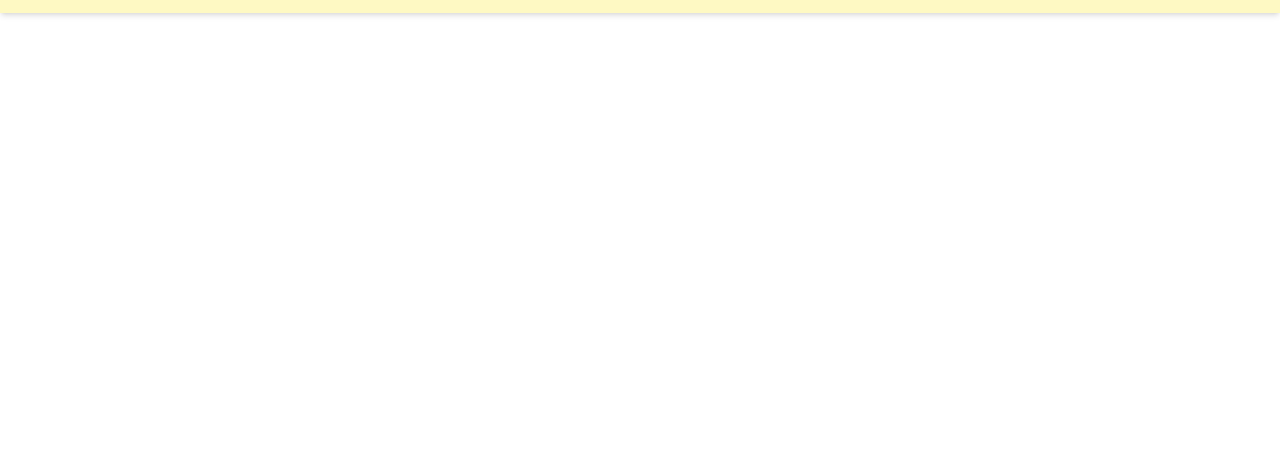
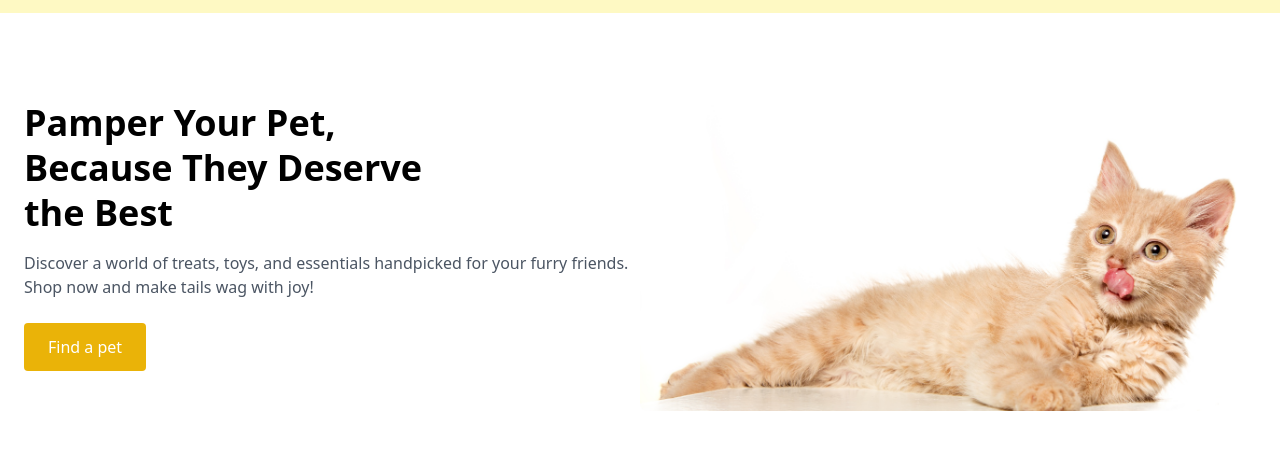
Before and after one commit to GeorgeBlaize/Assignment3_b11, a plain HTML site: page index.html in a window 1280 px wide. Shown: the part 67-516 px from the top of the page. Drawn offline with nearby package versions, Linux system fonts and the light colour scheme.

Commit message:
added hero part

```diff
--- a/index.html
+++ b/index.html
@@ -31,5 +31,19 @@
 
 
     </nav>
+
+    <!-- Hero part -->
+     <section class="text-center px-6 py-12 bg-white md:flex md:items-center md:justify-between">
+        <div class="md:w-1/2 text-left">
+            <h1 class="text-4xl font-bold leading-tight">Pamper Your Pet,<br>Because They Deserve <br> the Best</h1>
+            <p class="mt-4 text-gray-600">Discover a world of treats, toys, and essentials handpicked for your furry friends. Shop now and make tails wag with joy!</p>
+            <button class="mt-6 px-6 py-3 bg-yellow-500 text-white rounded">Find a pet</button>
+        </div>
+        <div class="md:w-1/2 mt-6 md:mt-0">
+            <img src="/c1-assets/cat-big.png" alt="cat pic" class="w-full h-auto rounded-lg ">
+        </div>
+     </section>
+
+
 </body>
 </html>
```
